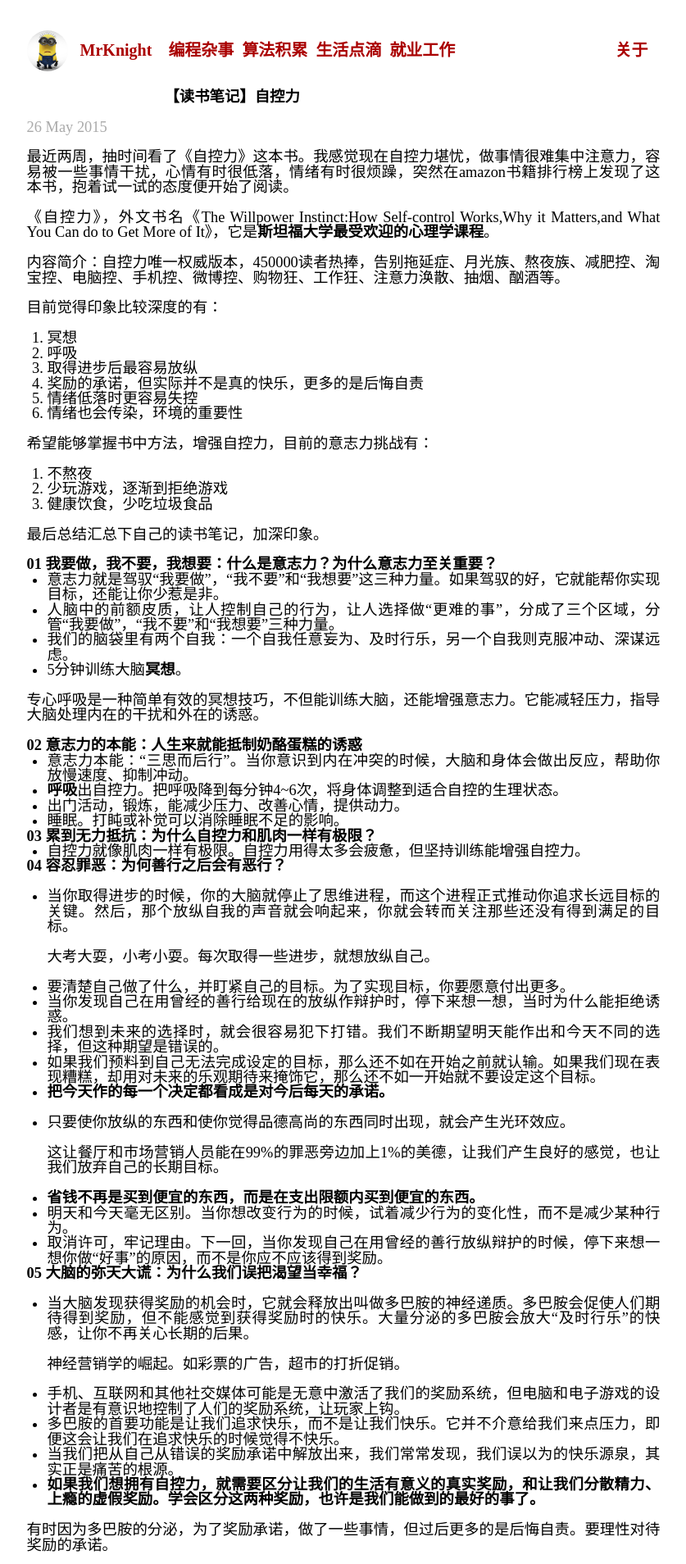
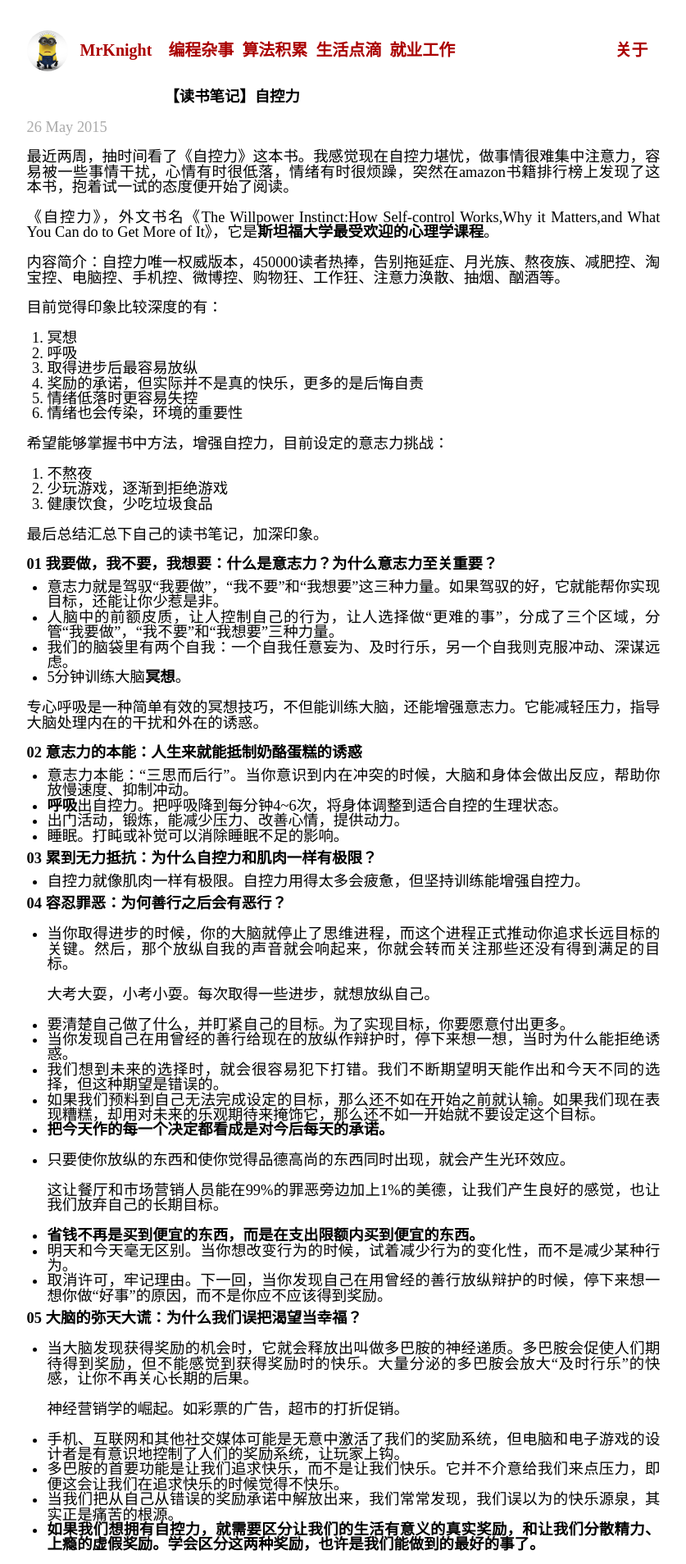
Before and after one commit to hhuangllei/hhuangllei.github.io, a Jekyll site: the page built from _posts/2015-05-31-the-willpower-instinct.md, in a window 1280 px wide. Shown: the top 1908 px of the page at 82% size, without its empty margins (221-1058 px from the left). Built offline with Jekyll 4.4.1, drawn with Linux system fonts in a browser that asks for light colours; comment, search, counter and statistics services are not loaded.

Commit message:
modify format

```diff
--- a/_posts/2015-05-31-the-willpower-instinct.md
+++ b/_posts/2015-05-31-the-willpower-instinct.md
@@ -20,7 +20,7 @@
 5. 情绪低落时更容易失控
 6. 情绪也会传染，环境的重要性
 
-希望能够掌握书中方法，增强自控力，目前的意志力挑战有：
+希望能够掌握书中方法，增强自控力，目前设定的意志力挑战：
 
 1. 不熬夜
 2. 少玩游戏，逐渐到拒绝游戏
--- a/assets/css/main.css
+++ b/assets/css/main.css
@@ -36,6 +36,7 @@
   font-size: 100%; }
 
 h1 { margin-bottom: 1em; }
+h3 {margin-bottom: 0.5em;margin-top:0.5em;}
 p { margin: 1em 0; }
 
 a         { color: #00a; }
```
